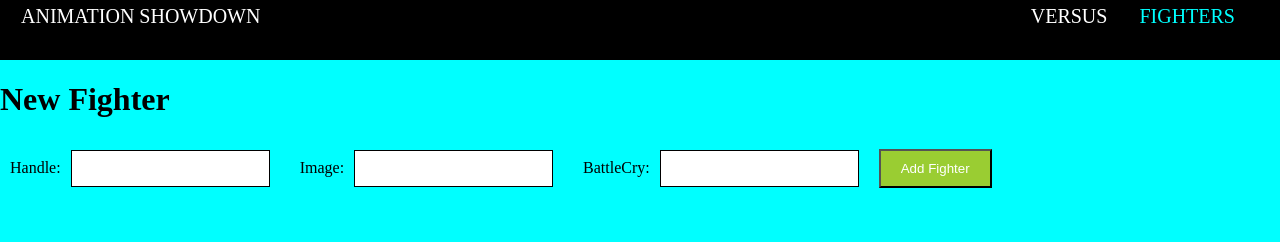
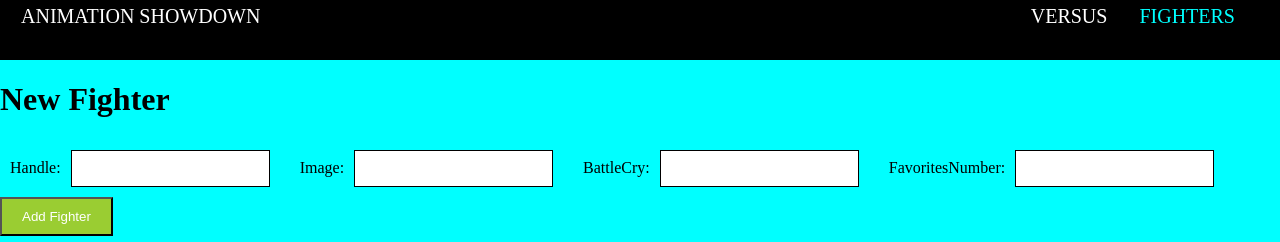
Before and after one commit to snchristian/Animation-Showdown, a React (Create React App) app: page /charcterList in a window 1280 px wide. Shown: the top 242 px of the page. Built offline with nearby package versions, Linux system fonts and the light colour scheme; data requests are answered from the project's data file.

Commit message:
Updated Components and CSS changes

```diff
--- a/src/components/FighterForm.js
+++ b/src/components/FighterForm.js
@@ -12,6 +12,7 @@ function FighterForm(){
         handle:"",
         image:"",
         battleCry:"",
+        favoritesNumber:"",
 
     });
 
@@ -26,13 +27,16 @@ function FighterForm(){
         setNewFighter({
             handle:"",
             image:"",
-            battleCry:""
+            battleCry:"",
+            favoritesNumber:"",
+
         })
         const newFighter={
             id:fighters.id+1,
             handle:newFighterData.handle,
             image:newFighterData.image,
             battleCry:newFighterData.battleCry,
+            favoritesNumber:newFighterData.favoritesNumber,
         }
         console.log(newFighter)
         fetch("http://localhost:4000/fighters",{
@@ -71,6 +75,13 @@ function FighterForm(){
                     value={newFighterData.battleCry}
                     onChange={handleChange}/>
                 </label>
+                <label>FavoritesNumber:
+                    <input
+                    type="text"
+                    name="favoritesNumber"
+                    value={newFighterData.favoritesNumber}
+                    onChange={handleChange}/>
+                </label>
                 <button type="submit">Add Fighter</button>
             </form>
         </div>
--- a/src/components/Home.js
+++ b/src/components/Home.js
@@ -14,7 +14,7 @@ function Home(){
         <main className="home">
             <div className="image">
             <h1 className="title">Animation Showdown</h1>
-            <h3>Who do think would win when we pit your favortie characters from different animated shows against each other.After 5 rounds a Random Winner will be picked. Do you think you have the wit to pick all 5 Winners</h3>
+            <h3>Who do you think would win when we pit your favorite characters from different animated shows against each other. After 5 rounds, a Random Winner will be picked. Do you think you have the wit to select all 5 Winners</h3>
             <button className="begin" onClick={handleRedirect}>Start</button>
             </div>
         </main>
--- a/src/components/Winners.js
+++ b/src/components/Winners.js
@@ -31,7 +31,7 @@ function Winners({winnerArray,fightersArray}){
     <main>
         <h1 className='Winner'>Here Are Your Winners</h1>
         <div className='display'>{usersWinners}</div>
-        <h1 className='Winner'> Here Are The Winners Of The Rounds</h1>
+        <h1 className='Winner'> Winners Of The Rounds</h1>
         <h3 className='Winner'> You got {matches} correct</h3>
         <div className='display'>{actuallyWinners}</div>
     </main>)
--- a/src/index.css
+++ b/src/index.css
@@ -13,6 +13,7 @@ body,html {
    left: 50%;
    transform: translate(-50%, -50%);
    background-color: cyan;
+   margin-left: 10px;
 }
 
 .home {
@@ -36,6 +37,7 @@ body,html {
   padding:  10px 20px;
   background-color: #9ACD32;
   cursor: pointer;
+  margin-bottom: 5px;
 }
 
 .begin:hover{
```
